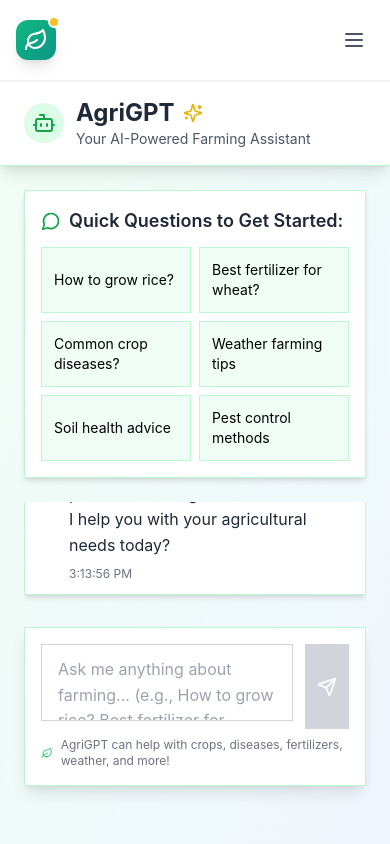
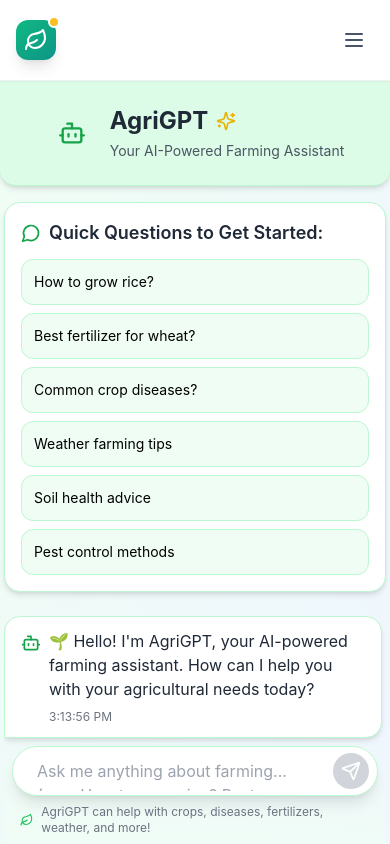
Before and after one commit to niloychandrasarker/Foshol-Doot, a React (Vite) app: page /agri-gpt in a window 390 px wide. Shown: the top 844 px of the page. Built offline with nearby package versions, Linux system fonts and the light colour scheme.

Commit message:
Responsive AgroGPT page...

```diff
--- a/src/pages/AgriGPT.jsx
+++ b/src/pages/AgriGPT.jsx
@@ -143,41 +143,39 @@
   };
 
   return (
-    <div className="min-h-screen bg-gradient-to-br from-green-50 to-blue-50">
+    <div className="min-h-screen bg-gradient-to-br from-green-50 to-blue-50 flex flex-col">
       {/* Header */}
-      <div className="bg-white shadow-lg border-b border-green-200">
-        <div className="max-w-4xl mx-auto px-6 py-4">
-          <div className="flex items-center space-x-3">
-            <div className="bg-green-100 p-2 rounded-full">
-              <Bot className="w-6 h-6 text-green-600" />
+      <div className="max-w-4xl mx-auto w-full bg-green-100 shadow-md border-b border-green-200 py-6 px-4 sm:px-8 flex flex-col sm:flex-row items-center gap-4 sm:gap-6 justify-between rounded-b-2xl mt-0 mb-2">
+        <div className="flex items-center gap-3">
+          <div className="bg-green-100 p-3 rounded-full flex items-center justify-center">
+            <Bot className="w-7 h-7 text-green-600" />
           </div>
           <div>
-              <h1 className="text-2xl font-bold text-gray-800 flex items-center">
-                AgriGPT <Sparkles className="w-5 h-5 text-yellow-500 ml-2" />
+            <h1 className="text-2xl sm:text-3xl font-bold text-gray-800 flex items-center gap-2">
+              AgriGPT <Sparkles className="w-5 h-5 text-yellow-500" />
             </h1>
-              <p className="text-sm text-gray-600">
+            <p className="text-sm sm:text-base text-gray-600 mt-1">
               Your AI-Powered Farming Assistant
             </p>
           </div>
         </div>
       </div>
-      </div>
 
       {/* Chat Container */}
-      <div className="max-w-4xl mx-auto px-6 py-6 h-[calc(100vh-200px)] flex flex-col">
+      <div className="flex-1 w-full max-w-4xl mx-auto px-1 sm:px-4 py-2 sm:py-4 flex flex-col gap-2">
         {/* Quick Questions */}
         {messages.length === 1 && (
-          <div className="mb-6 bg-white rounded-lg p-4 shadow-md border border-green-200">
+          <div className="mb-4 bg-white rounded-2xl p-4 shadow-md border border-green-200">
             <h3 className="text-lg font-semibold text-gray-800 mb-3 flex items-center">
               <MessageCircle className="w-5 h-5 text-green-600 mr-2" />
               Quick Questions to Get Started:
             </h3>
-            <div className="grid grid-cols-2 md:grid-cols-3 gap-2">
+            <div className="grid grid-cols-1 xs:grid-cols-2 md:grid-cols-3 gap-2">
               {quickQuestions.map((question, index) => (
                 <button
                   key={index}
                   onClick={() => handleQuickQuestion(question)}
-                  className="text-left p-3 bg-green-50 hover:bg-green-100 rounded-lg border border-green-200 transition-colors text-sm"
+                  className="text-left p-3 bg-green-50 hover:bg-green-100 rounded-xl border border-green-200 transition-colors text-sm w-full"
                 >
                   {question}
                 </button>
@@ -187,7 +185,7 @@
         )}
 
         {/* Messages */}
-        <div className="flex-1 overflow-y-auto space-y-4 mb-4">
+        <div className="flex-1 overflow-y-auto space-y-3 mb-2 pr-1 custom-scrollbar">
           {messages.map((message) => (
             <div
               key={message.id}
@@ -196,13 +194,13 @@
               }`}
             >
               <div
-                className={`max-w-3xl px-4 py-3 rounded-lg shadow-md ${
+                className={`max-w-3xl px-4 py-3 rounded-2xl shadow-md break-words ${
                   message.type === "user"
-                    ? "bg-green-500 text-white"
-                    : "bg-white text-gray-800 border border-green-200"
+                    ? "bg-green-600 text-white rounded-br-md"
+                    : "bg-white text-gray-800 border border-green-200 rounded-bl-md"
                 }`}
               >
-                <div className="flex items-start space-x-2">
+                <div className="flex items-start gap-2">
                   {message.type === "bot" && (
                     <Bot className="w-5 h-5 text-green-600 mt-1 flex-shrink-0" />
                   )}
@@ -210,7 +208,9 @@
                     <User className="w-5 h-5 text-white mt-1 flex-shrink-0" />
                   )}
                   <div className="flex-1">
-                    <div className="whitespace-pre-line">{message.content}</div>
+                    <div className="whitespace-pre-line text-base">
+                      {message.content}
+                    </div>
                     <div
                       className={`text-xs mt-2 ${
                         message.type === "user"
@@ -229,8 +229,8 @@
           {/* Typing Indicator */}
           {isTyping && (
             <div className="flex justify-start">
-              <div className="bg-white text-gray-800 border border-green-200 px-4 py-3 rounded-lg shadow-md">
-                <div className="flex items-center space-x-2">
+              <div className="bg-white text-gray-800 border border-green-200 px-4 py-3 rounded-2xl shadow-md">
+                <div className="flex items-center gap-2">
                   <Bot className="w-5 h-5 text-green-600" />
                   <div className="flex space-x-1">
                     <div className="w-2 h-2 bg-green-500 rounded-full animate-bounce"></div>
@@ -254,31 +254,35 @@
           <div ref={messagesEndRef} />
         </div>
 
-        {/* Input Area */}
-        <div className="bg-white rounded-lg shadow-lg border border-green-200 p-4">
-          <div className="flex space-x-3">
-            <div className="flex-1">
+        {/* Input Area - GPT Style */}
+        <div className="sticky bottom-0 left-0 w-full bg-gradient-to-t from-green-50/80 to-transparent pt-4 z-10">
+          <div className="max-w-4xl mx-auto px-2 sm:px-6">
+            <div className="bg-white rounded-full shadow-lg border border-green-200 flex items-center px-2 py-1 sm:py-2 gap-2 sm:gap-3">
               <textarea
                 ref={inputRef}
                 value={inputMessage}
                 onChange={(e) => setInputMessage(e.target.value)}
                 onKeyPress={handleKeyPress}
                 placeholder="Ask me anything about farming... (e.g., How to grow rice? Best fertilizer for wheat?)"
-                className="w-full px-4 py-3 border border-gray-300 rounded-lg focus:ring-2 focus:ring-green-500 focus:border-transparent resize-none"
-                rows="2"
+                className="flex-1 bg-transparent border-none outline-none px-4 py-2 resize-none text-base focus:ring-0 rounded-full min-h-[40px] max-h-32"
+                rows={1}
                 disabled={isTyping}
+                style={{
+                  minHeight: "40px",
+                  maxHeight: "120px",
+                  overflow: "auto",
+                }}
               />
-            </div>
               <button
                 onClick={handleSendMessage}
                 disabled={!inputMessage.trim() || isTyping}
-              className="bg-green-500 hover:bg-green-600 disabled:bg-gray-300 text-white p-3 rounded-lg transition-colors flex items-center justify-center"
+                className="bg-green-500 hover:bg-green-600 disabled:bg-gray-300 text-white p-2 sm:p-3 rounded-full transition-colors flex items-center justify-center focus:outline-none focus:ring-2 focus:ring-green-400"
+                aria-label="Send message"
               >
                 <Send className="w-5 h-5" />
               </button>
             </div>
-
-          <div className="flex items-center space-x-2 mt-2 text-xs text-gray-500">
+            <div className="flex items-center space-x-2 my-2 text-xs text-gray-500 px-2">
               <Leaf className="w-4 h-4 text-green-500" />
               <span>
                 AgriGPT can help with crops, diseases, fertilizers, weather, and
@@ -288,5 +292,6 @@
           </div>
         </div>
       </div>
+    </div>
   );
 }
```
Lines whose indentation alone changed are shown as unchanged.
